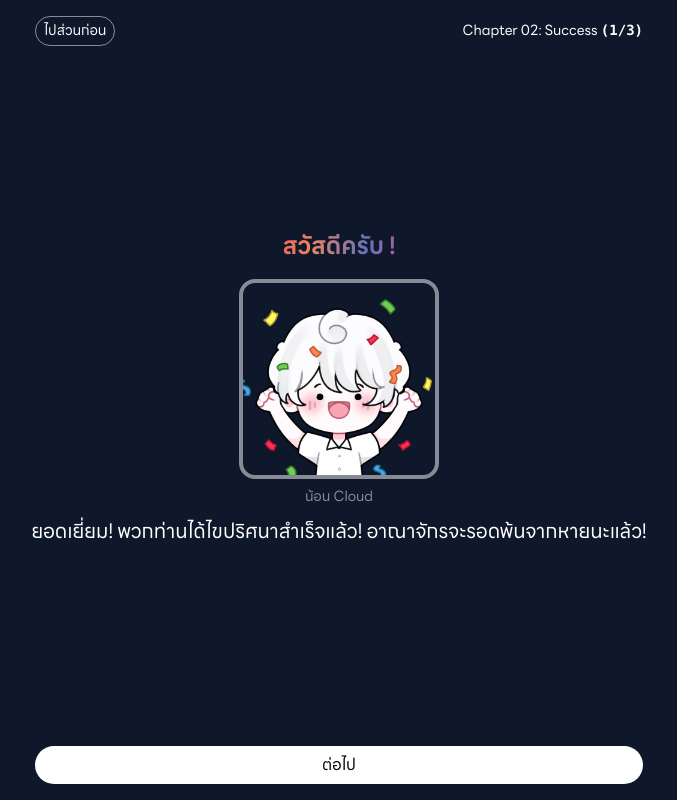
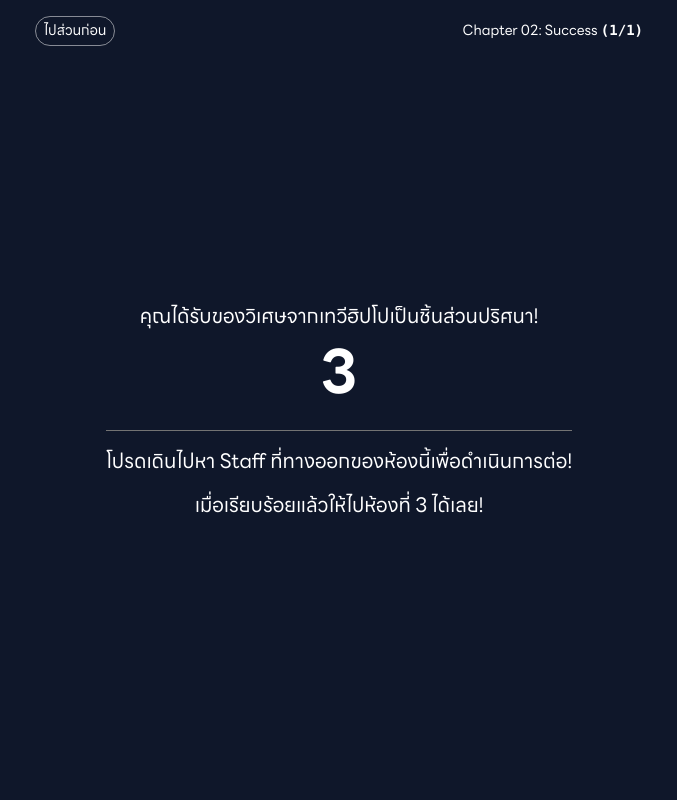
Before and after one commit to pixelpxed/sktd-ske-companion, a Next.js app: page /dungeon/2/puzzle/success in a window 1280 px wide. Shown: the whole page, without its empty margins (301-978 px from the left). Built offline with nearby package versions, Linux system fonts and the light colour scheme.

Commit message:
feat: straight-forward puzzle success page

```diff
--- a/src/app/data/success/01.js
+++ b/src/app/data/success/01.js
@@ -8,51 +8,15 @@ roomThreeRandomizer()
 export const success = [
   {
     "page": (
-      <div key="sequence-01" className="dialogue-container">
-        <p>
-          <span className="text-gradient font-bold text-2xl">สวัสดีครับ !</span>
-        </p>
-        <div className="m-4">
-          <StickmanImage
-            type="confetti"
-          />
-        </div>
-        <p>
-          ยอดเยี่ยม! พวกท่านประสบความสำเร็จในการช่วยแม่มดถอดรหัสสูตรยาแล้ว!
-        </p>
-      </div>
-    ),
-    "cooldown": false
-  },
-  {
-    "page": (
-      <div key="sequence-02" className="dialogue-container">
-        <p>
-          <span className="text-gradient font-bold text-2xl">สวัสดีครับ !</span>
-        </p>
-        <div className="m-4">
-          <StickmanImage
-            type="idle"
-          />
-        </div>
-        <p>
-          คุณได้รับรางวัลจากแม่มดเป็นชิ้นส่วนปริศนา!
-        </p>
-      </div>
-    ),
-    "cooldown": false
-  },
-  {
-    "page": (
       <div key="sequence-04" className="dialogue-container">
-        <p>คุณได้รับของวิเศษ</p>
+        <p className="pt-4">คุณได้รับของวิเศษจากแม่มด เป็นชิ้นส่วนปริศนา!</p>
         <p className="text-6xl font-bold animate-fade [animation-delay:500ms] opacity-0 [animation-fill-mode:forwards]">
           {(typeof window !== 'undefined')
             ? validJigsaw[parseInt(localStorage.getItem("sktd-ske2024-room03-randomJigsawIndex"))][0]
             : ''}
         </p>
-        <p>แล้ว!!</p>
-        <p className="pt-4">โปรดเดินไปหา Staff ที่ทางออกของห้องนี้เพื่อดำเนินการต่อ!</p>
+        <hr />
+        <p>โปรดเดินไปหา Staff ที่ทางออกของห้องนี้เพื่อดำเนินการต่อ!</p>
         <p className="pt-4">เมื่อเรียบร้อยแล้วให้ไปห้องที่ 2 ได้เลย!</p>
       </div>
     ),
--- a/src/app/data/success/02.js
+++ b/src/app/data/success/02.js
@@ -8,51 +8,15 @@ roomThreeRandomizer()
 export const success = [
   {
     "page": (
-      <div key="sequence-01" className="dialogue-container">
-        <p>
-          <span className="text-gradient font-bold text-2xl">สวัสดีครับ !</span>
-        </p>
-        <div className="m-4">
-          <StickmanImage
-            type="confetti"
-          />
-        </div>
-        <p>
-          ยอดเยี่ยม! พวกท่านได้ไขปริศนาสำเร็จแล้ว! อาณาจักรจะรอดพ้นจากหายนะแล้ว!
-        </p>
-      </div>
-    ),
-    "cooldown": false
-  },
-  {
-    "page": (
-      <div key="sequence-02" className="dialogue-container">
-        <p>
-          <span className="text-gradient font-bold text-2xl">สวัสดีครับ !</span>
-        </p>
-        <div className="m-4">
-          <StickmanImage
-            type="idle"
-          />
-        </div>
-        <p>
-          คุณได้รับรางวัลจากเทวีฮิปโปเป็นชิ้นส่วนปริศนา!
-        </p>
-      </div>
-    ),
-    "cooldown": false
-  },
-  {
-    "page": (
       <div key="sequence-04" className="dialogue-container">
-        <p>คุณได้รับของวิเศษ</p>
+        <p>คุณได้รับของวิเศษจากเทวีฮิปโปเป็นชิ้นส่วนปริศนา!</p>
         <p className="text-6xl font-bold animate-fade [animation-delay:500ms] opacity-0 [animation-fill-mode:forwards]">
           {(typeof window !== 'undefined')
             ? validJigsaw[parseInt(localStorage.getItem("sktd-ske2024-room03-randomJigsawIndex"))][1]
             : ''}
         </p>
-        <p>แล้ว!!</p>
-        <p className="pt-4">โปรดเดินไปหา Staff ที่ทางออกของห้องนี้เพื่อดำเนินการต่อ!</p>
+        <hr />
+        <p>โปรดเดินไปหา Staff ที่ทางออกของห้องนี้เพื่อดำเนินการต่อ!</p>
         <p className="pt-4">เมื่อเรียบร้อยแล้วให้ไปห้องที่ 3 ได้เลย!</p>
       </div>
     ),
```
